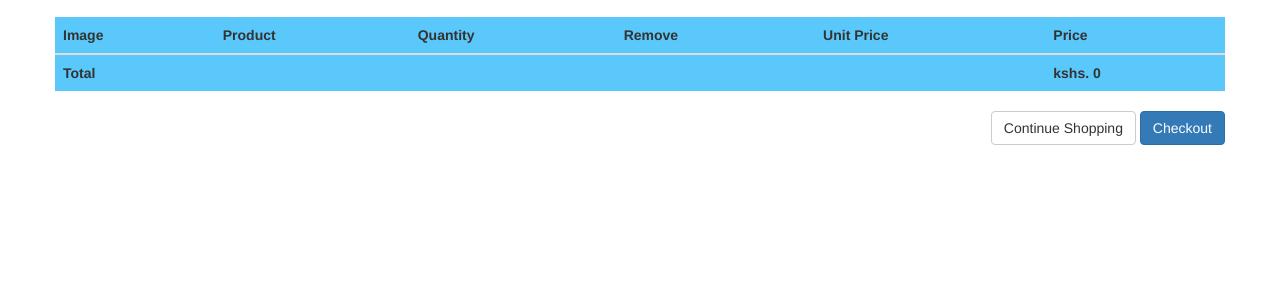
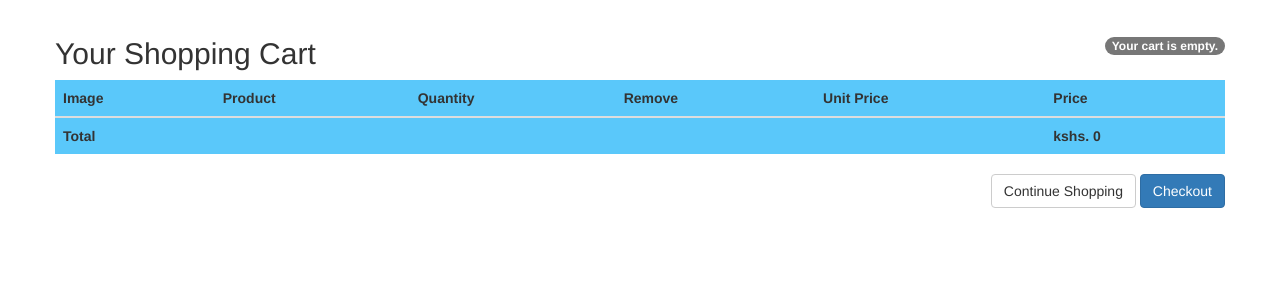
Before and after one commit to henrymbuguak/Shopping-Cart-Using-Django-2.0-and-Python-3.6, a Django app: page /cart in a window 1280 px wide. Shown: the part 51-351 px from the top of the page. Run offline with Django 3.2, Linux system fonts and the light colour scheme; some libraries are stand-ins or nearby versions.

Commit message:
Displaying status of the shopping cart

```diff
--- /dev/null
+++ b/cart/context_processor.py
@@ -0,0 +1,5 @@
+from .cart import Cart
+
+
+def cart(request):
+    return {'cart': Cart(request)}
--- a/cart/templates/cart/detail.html
+++ b/cart/templates/cart/detail.html
@@ -8,6 +8,20 @@
 {% block content %}
     <div class="container">
         <div class="row" style="margin-top: 6%">
+        <h2>Your Shopping Cart
+            <span class="badge pull-right">
+                {% with totail_items=cart|length %}
+                    {% if cart|length > 0 %}
+                        My Shopping Order:
+                        <a href="{% url "cart:cart_detail" %}" style="color: #ffffff">
+                            {{ totail_items }} item {{ totail_items|pluralize }}, Kshs. {{ cart.get_total_price }}
+                        </a>
+                        {% else %}
+                        Your cart is empty.
+                    {% endif %}
+                {% endwith %}
+            </span>
+        </h2>
             <table class="table table-striped table-hover">
                 <thead style="background-color: #5AC8FA">
                     <tr>
--- a/myshop/settings.py
+++ b/myshop/settings.py
@@ -52,6 +52,7 @@ TEMPLATES = [
                 'django.template.context_processors.request',
                 'django.contrib.auth.context_processors.auth',
                 'django.contrib.messages.context_processors.messages',
+                'cart.context_processor.cart',
             ],
         },
     },
--- a/shop/templates/shop/navbar.html
+++ b/shop/templates/shop/navbar.html
@@ -15,6 +15,7 @@
   <div class="collapse navbar-collapse" id="bs-example-navbar-collapse-1">
 
     <ul class="nav navbar-nav navbar-right">
+
 {#        {% url 'dashboard' as dash %}#}
 {#        {% url 'create_image' as create %}#}
         {% if request.user.is_authenticated %}
```
Also changed, not shown: shop/templates/shop/product/list.html (+13 -1 lines).
